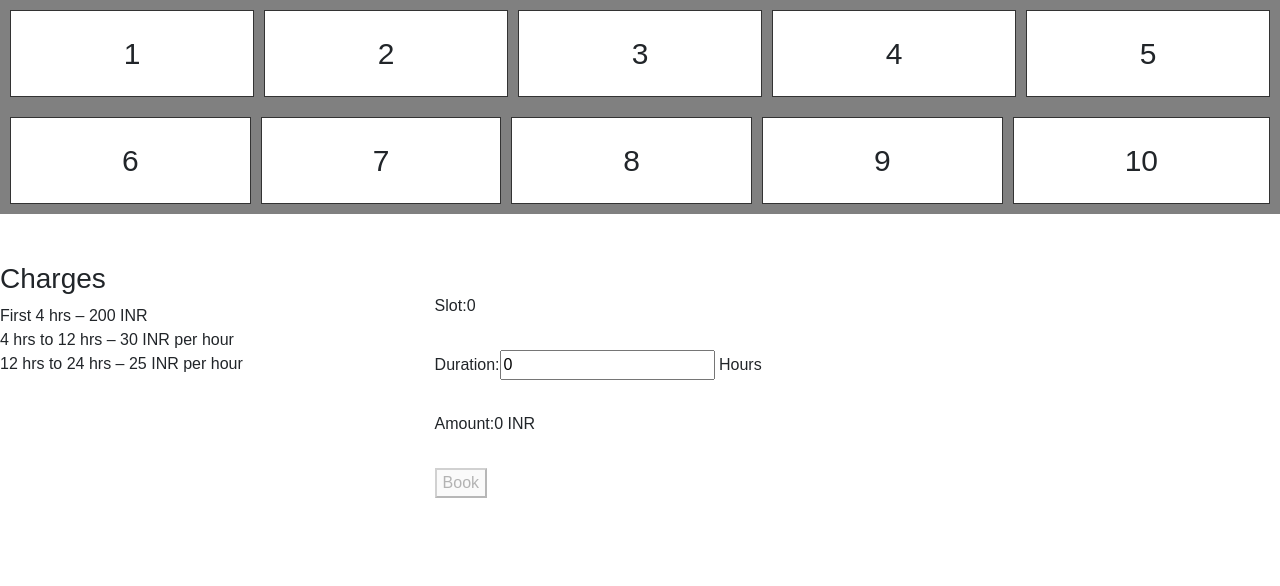
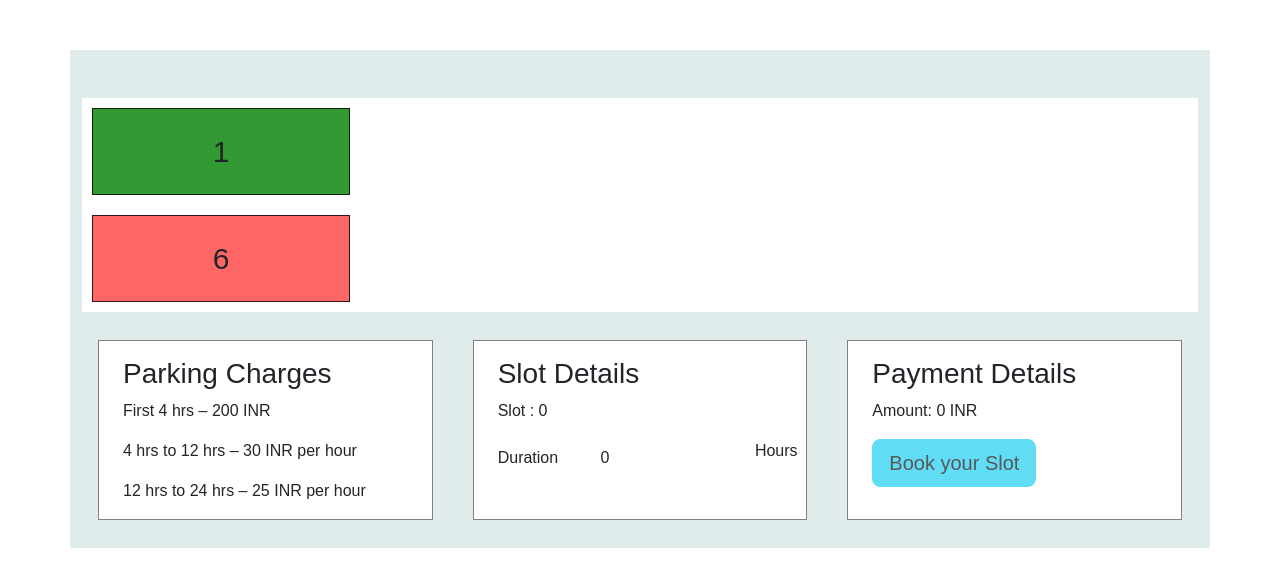
Before and after one commit to official-pac/smart-vision, an Angular app: page /slots in a window 1280 px wide. Shown: the top 586 px of the page. Built offline with nearby package versions, Linux system fonts and the light colour scheme.

Commit message:
type: development comment: added new ui for slots booking page

```diff
--- a/src/app/components/car-details/car-details.component.html
+++ b/src/app/components/car-details/car-details.component.html
@@ -32,9 +32,6 @@
                     <button class="btn btn-primary" type="button" (click)="navigate()">Next</button>
                 </div>
             </div>
-            <!-- <div class="d-grid gap-2 col-6 mx-auto">
-                <button class="btn btn-primary" type="button" (click)="navigate()">Next</button>
-            </div> -->
         </div>
     </div>
 </div>
--- a/src/app/components/parking-slot-selection/parking-slot-selection.component.css
+++ b/src/app/components/parking-slot-selection/parking-slot-selection.component.css
@@ -2,10 +2,9 @@
   display: grid;
   grid-template-columns: auto auto auto auto auto;
   padding: 10px;
-    background-color: grey;
+  background-color:  white;
   column-gap: 10px;
 }
-
 .grid-item {
   background-color: white;
   border: 1px solid rgba(0, 0, 0, 0.8);
@@ -13,15 +12,24 @@
   font-size: 30px;
   text-align: center;
 }
+input[type=text]:focus {
+  background-color: #fff;
+  border-bottom: 2px solid #5fbae9;
+}
+.boxes {
+  border: 1px solid grey;
+  margin: 20px;
+  background-color: white;
 
-.column {
-    float: left;
-    width: 33.33%;
 }
+.wrapper {
+  margin-top: 50px;
+  background-color:   #e0ebeb;
+}
+.booked-slots{
+  background-color:  #ff6666;
 
-  /* Clear floats after the columns */
-  .row:after {
-    content: "";
-    display: table;
-    clear: both;
 }
+.available-slots{
+  background-color:    #339933;
+}
--- a/src/app/components/parking-slot-selection/parking-slot-selection.component.html
+++ b/src/app/components/parking-slot-selection/parking-slot-selection.component.html
@@ -1,34 +1,61 @@
-<div>
-  <div class="grid-container">
-    <div class="grid-item" *ngFor="let slot of [1,2,3,4,5]" (click)="onSlotClick(slot)">{{slot}}</div>
+<div class="container wrapper">
+  <div class="row">
+    <div class="col mt-5">
+      <div class="grid-container">
+        <div class="grid-item" [ngClass]="slot.bookingStatusCode === 1 ? 'booked-slots' : 'available-slots'"
+          *ngFor="let slot of slotsRowOne" (click)="onSlotClick(slot)">{{slot.slotNumber}}</div>
+      </div>
+      <div class="grid-container">
+        <div class="grid-item" [ngClass]="slot.bookingStatusCode === 1 ? 'booked-slots' : 'available-slots'"
+          *ngFor="let slot of slotsRowTwo" (click)="onSlotClick(slot)">{{slot.slotNumber}}</div>
+      </div>
+
+    </div>
+
   </div>
-  <div class="grid-container">
-    <div class="grid-item" *ngFor="let slot of [6,7,8,9,10]" (click)="onSlotClick(slot)">{{slot}}</div>
-  </div>
-</div>
+  <div class="row p-2">
+    <div class="col  boxes">
+      <div class="container">
+        <div class="jumbotron pt-3">
+          <!-- TODO: Read this content from JSON -->
+          <h3>Parking Charges</h3>
+          <p>First 4 hrs – 200 INR</p>
+          <p>4 hrs to 12 hrs – 30 INR per hour</p>
+          <p>12 hrs to 24 hrs – 25 INR per hour</p>
+        </div>
+      </div>
+    </div>
+    <div class="col boxes">
+      <div class="container">
+        <div class="jumbotron pt-3">
+          <h3>Slot Details</h3>
+          <p>Slot : {{this.selectedSlot?.slotNumber || 0}}</p>
+          <form>
+            <div class="form-group row">
+              <label for="staticEmail" class="col-sm-4 col-form-label">Duration</label>
+              <div class="col-sm-6">
+                <input type="text" class="form-control-plaintext" id="duration" [formControl]="duration"
+                  (keyup)="onDurationChange()">
+              </div>
+              <div class="col-sm-2">
+                Hours
+              </div>
+            </div>
+          </form>
+        </div>
+      </div>
+    </div>
+    <div class="col boxes">
+      <div class="container">
+        <div class="jumbotron pt-3">
+          <h3>Payment Details</h3>
+          <p>Amount: {{charge}} INR</p>
+          <!-- <a href="#" class="btn btn-info btn-lg">Book your Slot</a> -->
+          <button type="button" class="btn btn-info btn-lg" (click)="submit()" [disabled]="isInvalid">Book your
+            Slot</button>
+        </div>
 
-<div class="row" style="margin-top: 3em;">
-  <div class="column">
-    <h3>Charges</h3>
-    <div>First 4 hrs – 200 INR</div>
-    <div>4 hrs to 12 hrs – 30 INR per hour</div>
-    <div>12 hrs to 24 hrs – 25 INR per hour</div>
-  </div>
-  <div class="column">
-    <div style="margin-top: 2em;">
-      <label for="duration">Slot: </label>
-      <span>{{slot}}</span>
-    </div>
-    <div style="margin-top: 2em;">
-      <label for="duration">Duration: </label>
-      <input type="number" id="duration" [formControl]="duration" (keyup)="onDurationChange()" />&nbsp;Hours
-    </div>
-    <div style="margin-top: 2em;">
-      <label for="duration">Amount: </label>
-      <span>{{charge}}&nbsp;INR</span>
-    </div>
-    <div style="margin-top: 2em;">
-      <button type="button" (click)="submit()" [disabled]="isInvalid">Book</button>
+      </div>
     </div>
   </div>
 </div>
--- a/src/app/components/parking-slot-selection/parking-slot-selection.component.ts
+++ b/src/app/components/parking-slot-selection/parking-slot-selection.component.ts
@@ -2,6 +2,7 @@ import { CommonModule } from '@angular/common';
 import { Component, OnInit } from '@angular/core';
 import { FormControl, ReactiveFormsModule, Validators } from '@angular/forms';
 import { Router } from '@angular/router';
+import { SlotInfo } from 'src/app/services/interface';
 import { StorageService } from 'src/app/services/storage.service';
 
 @Component({
@@ -15,7 +16,10 @@ export class ParkingSlotSelectionComponent implements OnInit {
 
   charge = 0;
   duration!: FormControl;
-  slot: number = 0;
+  selectedSlot?: SlotInfo;
+  // TODO: Load this info from JSON file
+  slotsRowOne: Array<SlotInfo> = [{ slotIndex: 1, slotNumber: 1, bookingStatus: 'BOOKED', bookingStatusCode: 0 }];
+  slotsRowTwo: Array<SlotInfo> = [{ slotIndex: 6, slotNumber: 6, bookingStatus: 'AVAILABLE', bookingStatusCode: 1 }];
   constructor(private storageService: StorageService, private router: Router) { }
 
   ngOnInit(): void {
@@ -27,8 +31,8 @@ export class ParkingSlotSelectionComponent implements OnInit {
     Validators.pattern('[0-9]+$'), Validators.min(1), Validators.max(24)]);
   }
 
-  onSlotClick(index: number): void {
-    this.slot = index;
+  onSlotClick(selectedSlot: SlotInfo): void {
+    this.selectedSlot = selectedSlot;
   }
 
   private calculateCharge(duration: number): number {
@@ -59,12 +63,12 @@ export class ParkingSlotSelectionComponent implements OnInit {
 
   submit(): void {
     if (this.isInvalid) return;
-    this.storageService.slotDetails = { charge: this.charge, duration: this.duration.value, spotNumber: this.slot };
+    this.storageService.slotDetails = { charge: this.charge, duration: this.duration.value, spotNumber: this.selectedSlot?.slotNumber || 0 };
     this.router.navigate(['payment']);
   }
 
   get isInvalid() {
-    return this.duration.invalid || this.slot === 0
+    return this.duration.invalid || !this.selectedSlot;
   }
 
 }
```
Also changed, not shown: src/app/services/interface.ts (+7 -0 lines). Lines whose indentation alone changed are shown as unchanged.
